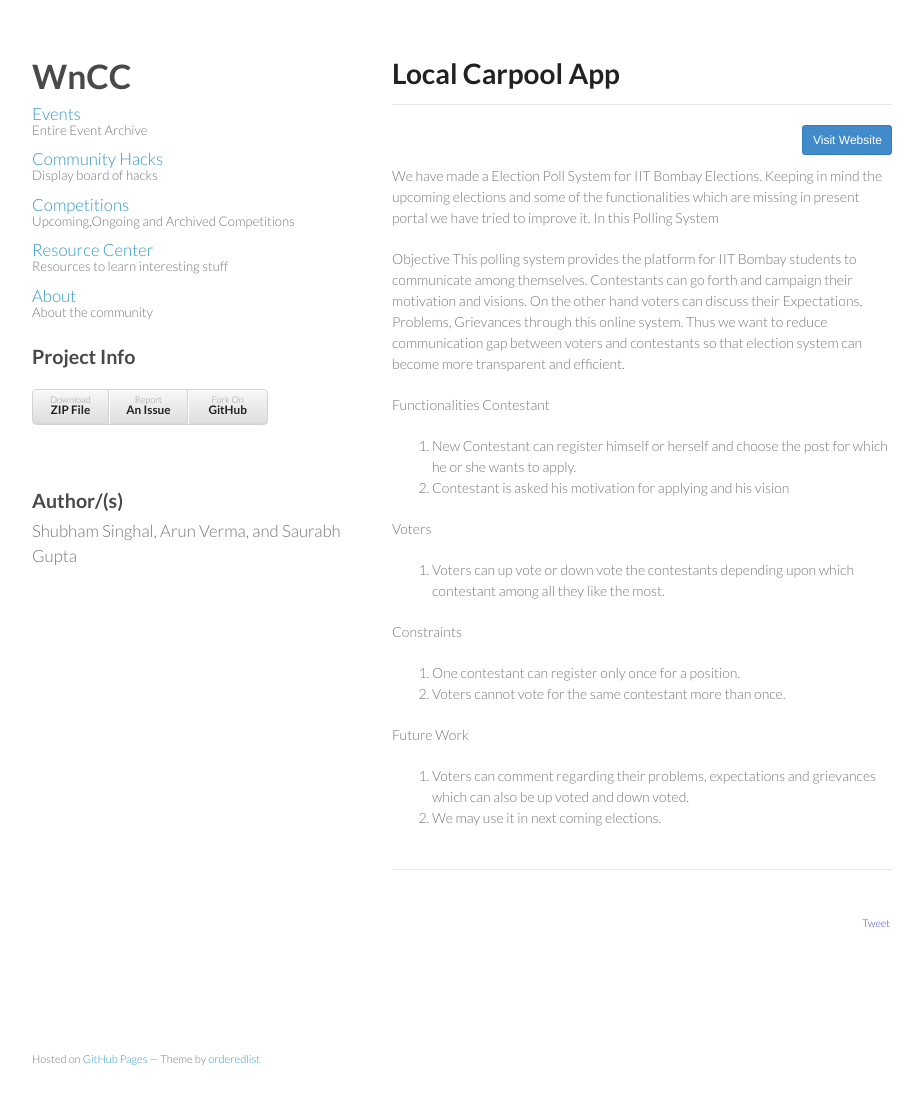
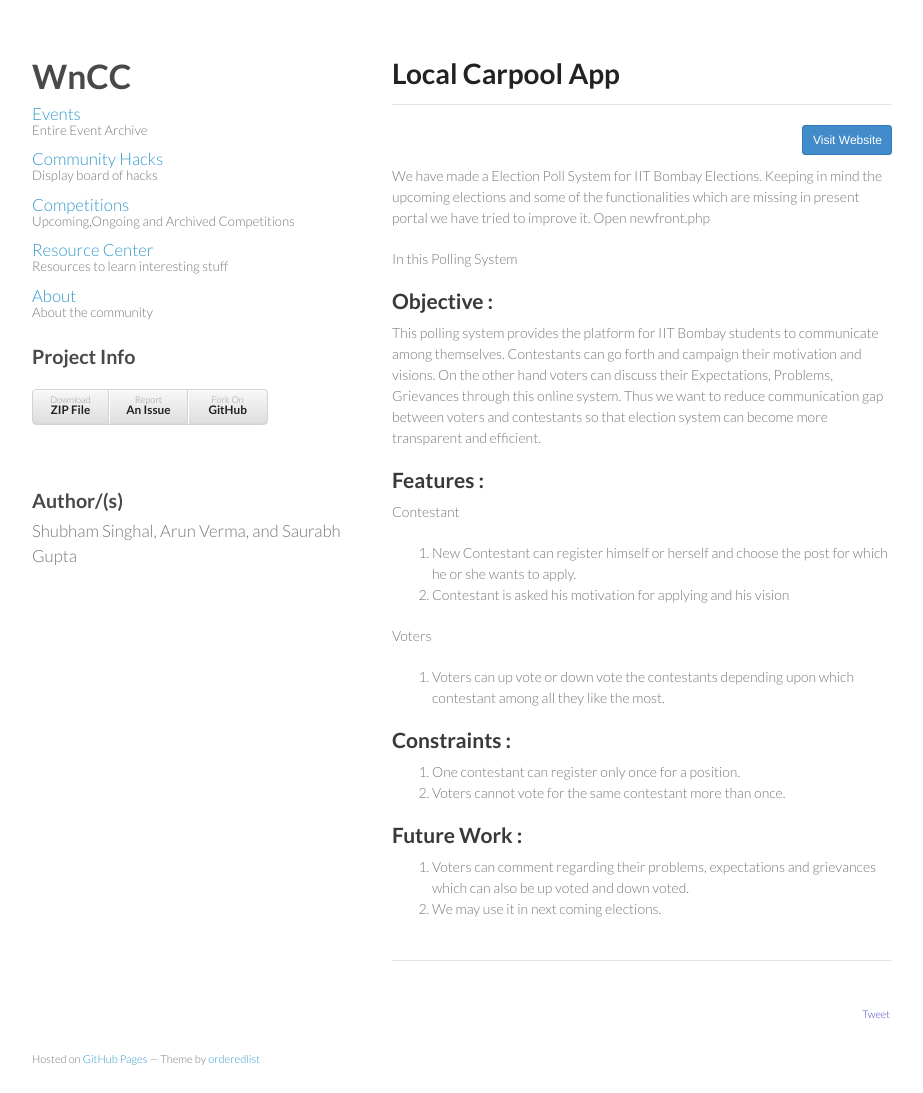
Before and after one commit to wncc/wncc.github.io, a Jekyll site: the page built from hacks/_posts/2014-2-2-election-polling.markdown, in a window 1280 px wide and 1093 px high. Shown: the whole window, without its empty margins (178-1101 px from the left). Built offline with Jekyll 4.4.1, drawn with Linux system fonts in a browser that asks for light colours; nearby versions of some CDN libraries; Markdown is read by kramdown in place of the engine named in the settings; comment, search, counter and statistics services are not loaded.

Commit message:
Election_Polling_IITB

```diff
--- a/hacks/_posts/2014-2-2-election-polling.markdown
+++ b/hacks/_posts/2014-2-2-election-polling.markdown
@@ -10,12 +10,18 @@ hack_url: https://github.com/shubham07iiit/electionportal
 ---
 
 We have made a Election Poll System for IIT Bombay Elections. Keeping in mind the upcoming elections and some of the functionalities which are missing in present portal we have tried to improve it.
+Open newfront.php
+
 In this Polling System
 
-Objective
+Objective :
+---------
+
 This polling system provides the platform for IIT Bombay students to communicate among themselves. Contestants can go forth and campaign their motivation and visions. On the other hand voters can discuss their Expectations, Problems, Grievances through this online system. Thus we want to reduce communication gap between voters and contestants so that election system can become more transparent and efficient.
 
-Functionalities
+Features :
+---------
+
 Contestant
 1. New Contestant can register himself or herself and choose the post for which he or she wants to apply.
 2. Contestant is asked his motivation for applying and his vision
@@ -24,10 +30,14 @@ Voters
 1. Voters can up vote or down vote the contestants depending upon which contestant among all they like the most.
 
 
-Constraints
+Constraints :
+----------
+
 1. One contestant can register only once for a position.
 2. Voters cannot vote for the same contestant more than once.
 
-Future Work
+Future Work :
+---------
+
 1. Voters can comment regarding their problems, expectations and grievances which can also be up voted and down voted.
 2. We may use it in next coming elections.
```
